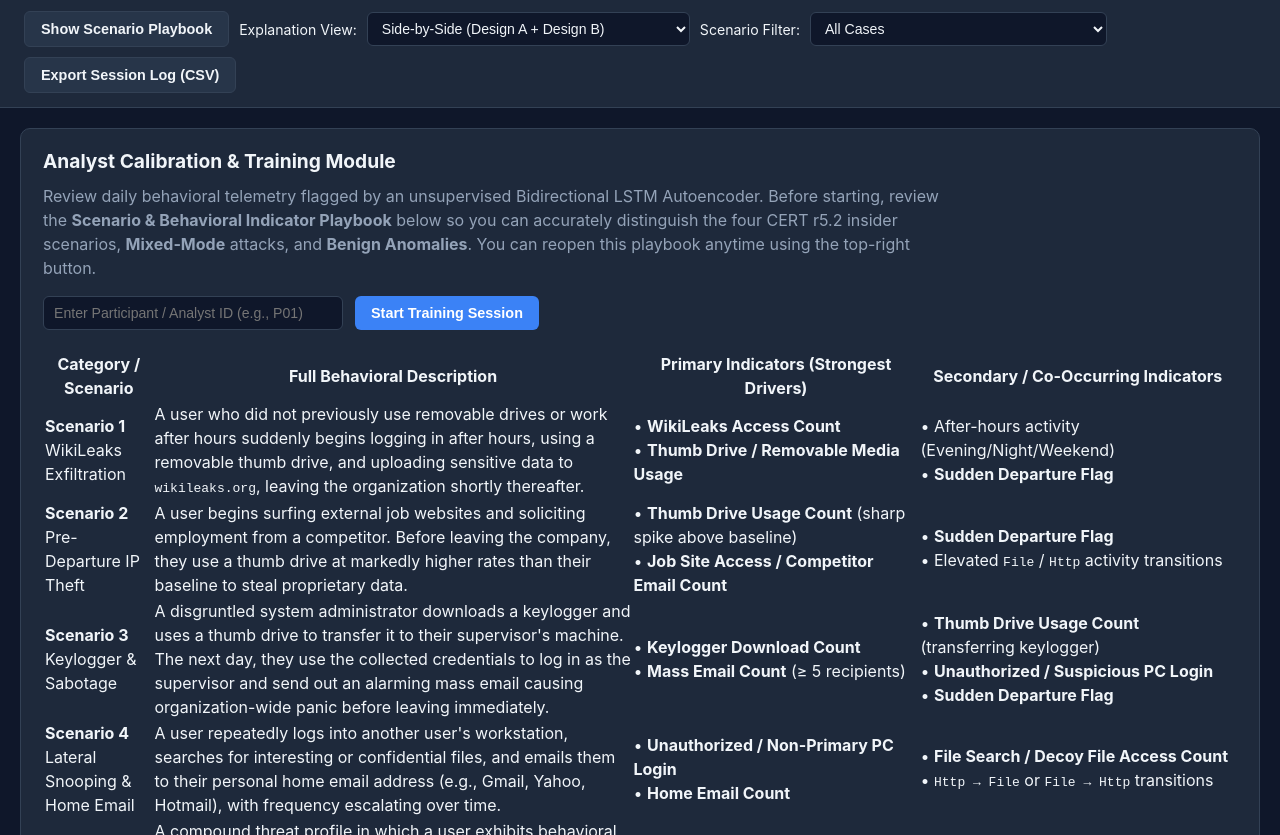
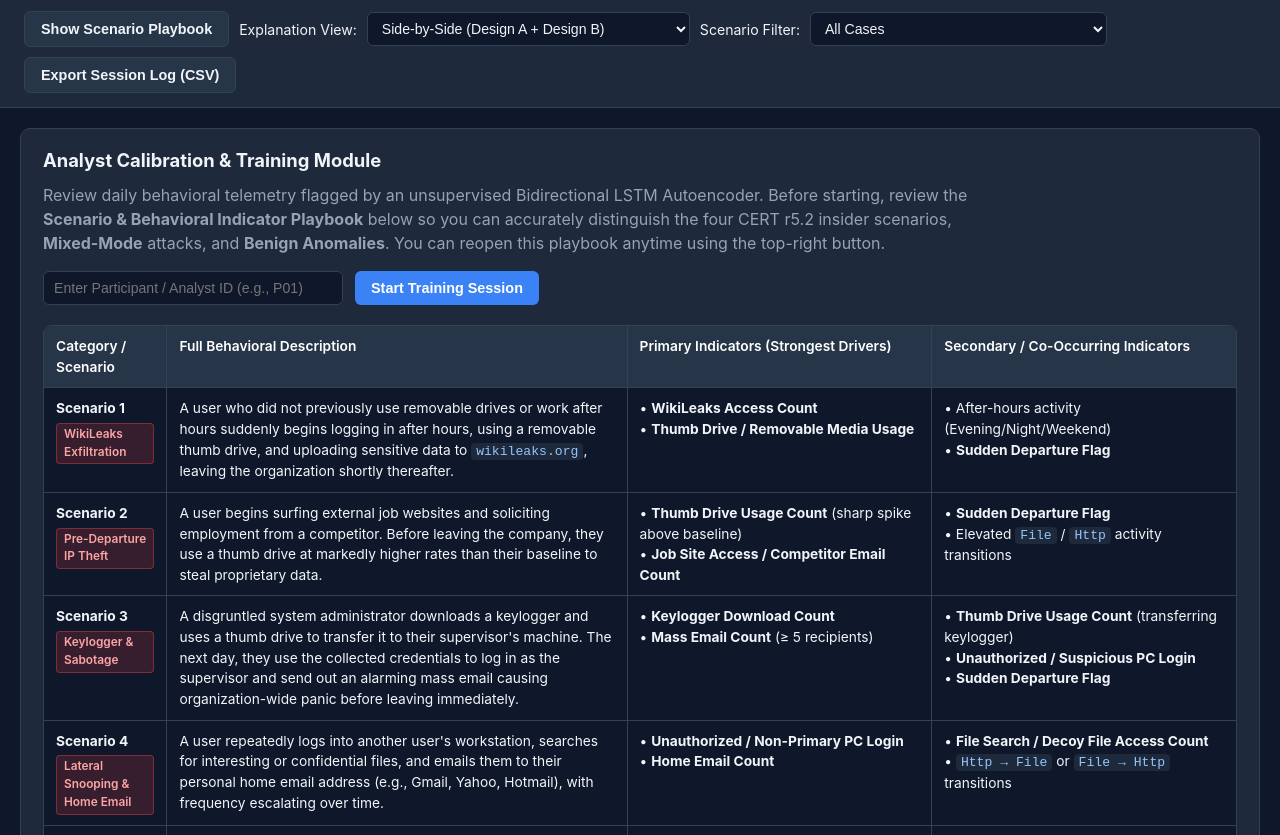
Before and after one commit to muqtadirabbasi/soc-xai-training-portal, a plain HTML site: page index.html in a window 1280 px wide. Shown: the part 43-878 px from the top of the page. Drawn offline with Linux system fonts and the light colour scheme.

Commit message:
Update styles for cards and add table styling
Adjusted font sizes and max-width for .intro-card and added new styles for .guide-table and .tag classes.

```diff
--- a/styles.css
+++ b/styles.css
@@ -93,15 +93,15 @@ select, input[type="text"] {
   margin-bottom: 18px;
 }
 
-.intro-card h2 {
+.intro-card h2, .playbook-card h2 {
   margin-bottom: 8px;
-  font-size: 1.2rem;
+  font-size: 1.15rem;
 }
 
 .intro-card p {
   color: var(--muted);
   margin-bottom: 16px;
-  max-width: 920px;
+  max-width: 960px;
 }
 
 .participant-row {
@@ -112,6 +112,68 @@ select, input[type="text"] {
 
 .participant-row input {
   width: 300px;
+}
+
+/* Scenario Playbook Table */
+.table-scroll {
+  overflow-x: auto;
+}
+
+.guide-table {
+  width: 100%;
+  border-collapse: collapse;
+  font-size: 0.86rem;
+  background: var(--bg);
+  border-radius: 8px;
+  overflow: hidden;
+}
+
+.guide-table th, .guide-table td {
+  border: 1px solid var(--border);
+  padding: 10px 12px;
+  text-align: left;
+  vertical-align: top;
+}
+
+.guide-table th {
+  background: var(--surface-alt);
+  font-weight: 600;
+  color: #fff;
+}
+
+.guide-table td code {
+  background: var(--surface);
+  padding: 1px 5px;
+  border-radius: 4px;
+  font-size: 0.82rem;
+  color: #93c5fd;
+}
+
+.tag {
+  display: inline-block;
+  margin-top: 4px;
+  padding: 2px 7px;
+  border-radius: 4px;
+  font-size: 0.74rem;
+  font-weight: 600;
+}
+
+.tag.threat {
+  background: rgba(239, 68, 68, 0.18);
+  color: #fca5a5;
+  border: 1px solid rgba(239, 68, 68, 0.4);
+}
+
+.tag.mixed {
+  background: rgba(245, 158, 11, 0.18);
+  color: #fcd34d;
+  border: 1px solid rgba(245, 158, 11, 0.4);
+}
+
+.tag.benign {
+  background: rgba(16, 185, 129, 0.18);
+  color: #6ee7b7;
+  border: 1px solid rgba(16, 185, 129, 0.4);
 }
 
 .status-bar {
```
